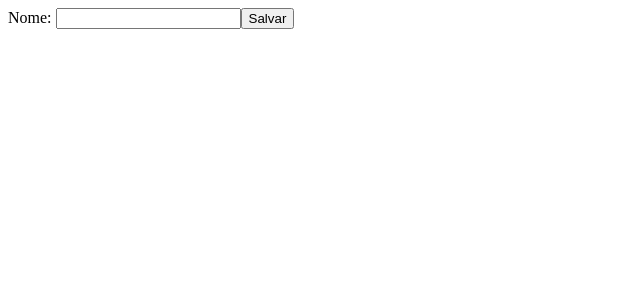
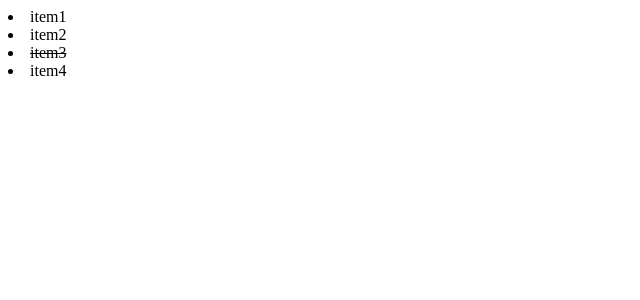
Before and after one commit to marcossouz/lets-code-santander-2a-fase, a React (Create React App) app in the folder 03-react/meu-app/: page / in a window 1280 px wide. Shown: the top 300 px of the page, without its empty margins (0-640 px from the left). Built offline with nearby package versions, Linux system fonts and the light colour scheme.

Commit message:
reder lists

```diff
--- /dev/null
+++ b/03-react/meu-app/src/components/Lista.js
@@ -0,0 +1,45 @@
+import React from 'react';
+
+class Lista extends React.Component {
+    constructor(props) {
+        super(props);
+        this.state = {
+            items: [
+                { id: 1, nome: 'item1', completo: false },
+                { id: 2, nome: 'item2', completo: false },
+                { id: 3, nome: 'item3', completo: true },
+                { id: 4, nome: 'item4', completo: false },
+            ]
+        }
+    }
+
+    render() {
+        return (
+            <>
+                {this.state.items.map((item, index) => (
+                    <Item key={item.id} id={item.id} completo={item.completo}>
+                        {item.nome}
+                    </Item>
+                ))}
+            </>
+        )
+    }
+}
+
+class Item extends React.Component {
+    constructor(props) {
+        super(props);
+    }
+
+    render() {
+        const textDecoration = this.props.completo ? 'line-through' : 'none'
+
+        return (
+            <li data-id={this.props.id} style={{ textDecoration }}>
+                {this.props.children}
+            </li>
+        )
+    }
+}
+
+export default Lista;
--- a/03-react/meu-app/src/index.js
+++ b/03-react/meu-app/src/index.js
@@ -5,11 +5,12 @@
 import App3 from './components/App3';
 import App4 from './components/App4';
 import App5 from './components/App5';
+import Lista from './components/Lista';
 import reportWebVitals from './reportWebVitals';
 
 ReactDOM.render(
   <React.StrictMode>
-    <App5 />
+    <Lista />
   </React.StrictMode>,
   document.getElementById('root')
 );
```
